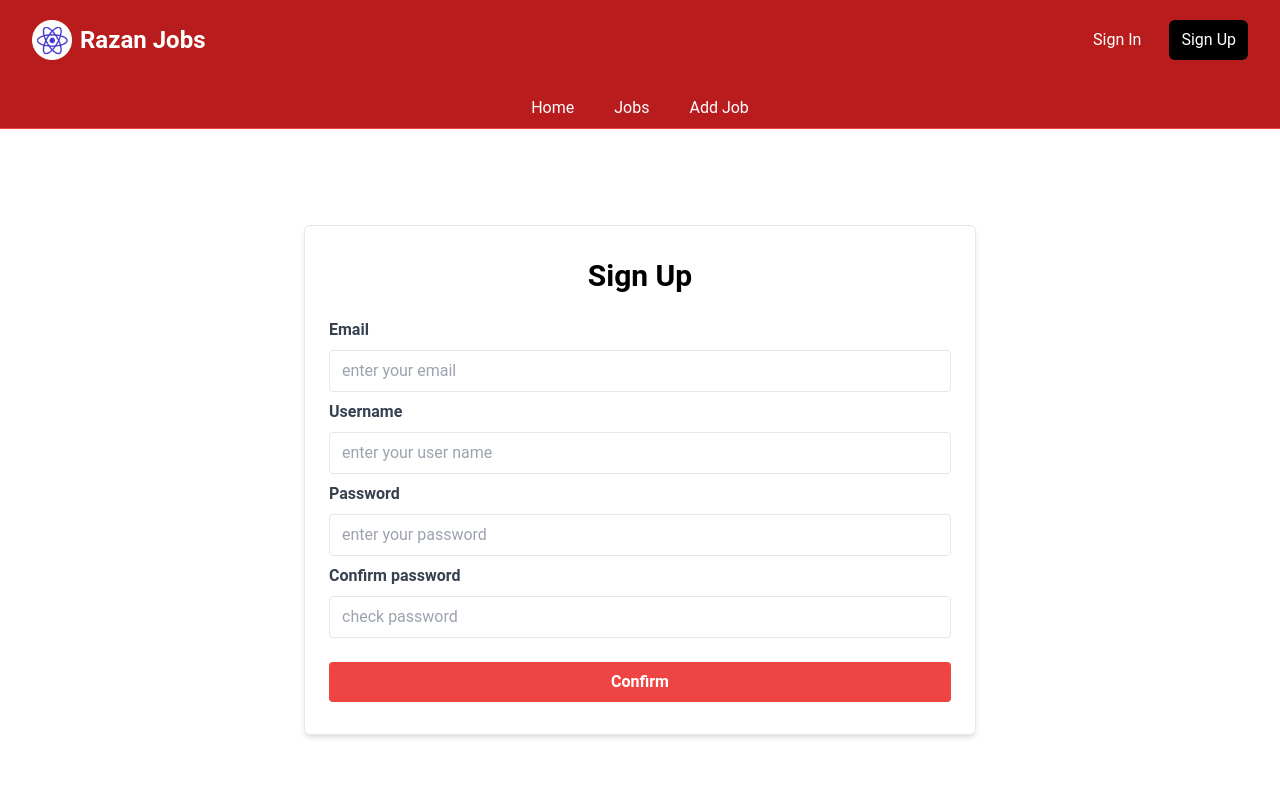
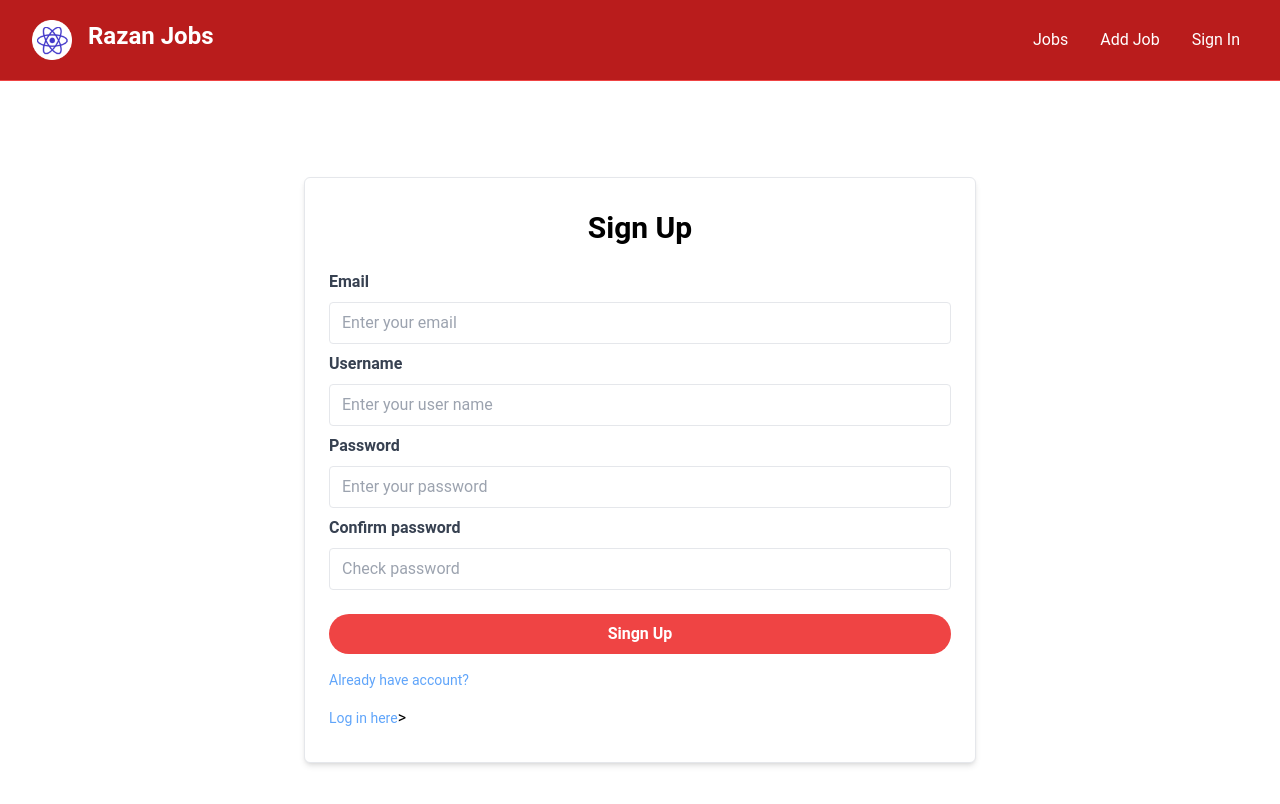
Before and after one commit to RazanShamin/Jobs-Application-main, a React (Vite) app: page /signup in a window 1280 px wide. Shown: the top 804 px of the page. Built offline with nearby package versions, Linux system fonts and the light colour scheme.

Commit message:
restyling

```diff
--- a/package.json
+++ b/package.json
@@ -10,11 +10,12 @@
     "preview": "vite preview"
   },
   "dependencies": {
+    "axios": "^1.11.0",
     "json-server": "^1.0.0-beta.3",
     "react": "^18.3.1",
     "react-dom": "^18.3.1",
     "react-hook-form": "^7.62.0",
-    "react-icons": "^5.3.0",
+    "react-icons": "^5.5.0",
     "react-router-dom": "^6.28.0",
     "react-spinner": "^0.2.7",
     "react-spinners": "^0.14.1",
--- a/src/components/Hero.jsx
+++ b/src/components/Hero.jsx
@@ -1,6 +1,31 @@
 import React from "react";
+import { useState } from "react";
+import axios from "axios";
 
 const Hero = () => {
+  const[responseMessage,setResponseMessage]=useState("");
+  // const b =async()=>{
+  //   try {
+  //     const res = await axios.get("https://jobs-application-backend.vercel.app/api/hello");
+  //     setResponseMessage(res.data.message);
+  //   } catch (err) {
+  //     console.error("Error fetching data:", err);
+  //     setResponseMessage("Failed to fetch message.");
+  //   }
+  // };
+  const b =async()=>{
+    try {
+      const res = await fetch("https://jobs-application-backend.vercel.app/api/hello");
+      if (!res.ok) {
+        throw new Error("Network response was not ok");
+      }
+      const data = await res.json();
+      setResponseMessage(data.message);
+    } catch (err) {
+      console.error("Error fetching data:", err);
+      setResponseMessage("Failed to fetch message.");
+    }
+  };
   return (
     <section className="bg-red-700 py-20 mb-4">
       <div className="max-w-7xl mx-auto px-4 sm:px-6 lg:px-8 flex flex-col items-center">
@@ -8,11 +33,22 @@ const Hero = () => {
           <h1 className="text-4xl font-extrabold text-white sm:text-5xl md:text-6xl">
             Become a React Dev
           </h1>
-          <p className="my-4 text-xl text-white">
+          <p className="my-4  text-xl text-white">
             Find the React job that fits your skills and needs
           </p>
-        </div>
+          <div className="flex flex-col sm:flex-row sm:ml-[130px] items-start sm:items-center space-y-2 sm:space-y-0 sm:space-x-4">
+        <p className="text-white text-sm  "> {responseMessage|| "Click the button"}</p>
+        <button onClick={b} className="bg-white text-red-700 text-sm   px-3 py-1 rounded-lg">
+          Send request
+        </button>
       </div>
+
+      </div>
+
+      </div>
+
+
+
     </section>
   );
 };
--- a/src/components/Navbar.jsx
+++ b/src/components/Navbar.jsx
@@ -1,77 +1,74 @@
 import React, { useState } from "react";
-import { NavLink } from "react-router-dom";
+import { Link, NavLink } from "react-router-dom";
 import logo from "../assets/logo.png";
 
 const Navbar = () => {
   const [menuOpen, setMenuOpen] = useState(false);
 
   const navLinks = [
-    { to: "/", label: "Home" },
-    { to: "/jobs", label: "Jobs" },
+
+    { to: "/jobs",  label: "Jobs" },
     { to: "/add-job", label: "Add Job" },
+    { to: "/signin", label: "Sign In" },
+    // { to: "/signup", label: "Sign Up" },
   ];
 
-  const authLinks = [
-    { to: "/signin", label: "Sign In" },
-    { to: "/signup", label: "Sign Up" },
-  ];
+
 
   const linkClass = ({ isActive }) =>
     isActive
-      ? "text-white bg-black hover:bg-gray-900 rounded-md px-3 py-2 block"
-      : "text-white hover:bg-gray-900 rounded-md px-3 py-2 block";
+      ? "text-white bg-red-900 hover:bg-red-600 rounded-md px-3 py-2 block "
+      : "text-white hover:bg-red-500 rounded-md px-2 py-2 block ";
 
   return (
-    <nav className="bg-red-700 border-b border-red-500">
-      <div className="max-w-7xl mx-auto px-4 sm:px-6 lg:px-8">
+    <nav className="bg-red-700 border-b border-red-500 relative">
+      <div className="max-w-7xl mx-auto   px-4 sm:px-6 lg:px-8 flex  justify-between  ">
 
 
-        <div className="flex justify-between items-center h-20">
 
-          <a href="/" className="flex items-center">
+        <div className="flex items-center  h-20">
+
+          <div   className="flex  ">
             <img src={logo} alt="Logo" className="h-10 w-auto" />
-            <span className="text-white text-2xl font-bold ml-2 hidden md:block">
+            <Link to ="/"   className="text-white text-2xl font-bold ml-4  md:block">
               Razan Jobs
-            </span>
-          </a>
+            </Link>
+          </div>
+         </div>
 
-          <div className="hidden md:flex space-x-4">
-            {authLinks.map((link) => (
-              <NavLink key={link.to} to={link.to} className={linkClass}>
-                {link.label}
-              </NavLink>
-            ))}
-          </div>
-
-
-          <div className="md:hidden">
+          <div className="md:hidden my-auto ">
             <button
               onClick={() => setMenuOpen(!menuOpen)}
-              className="text-white text-3xl focus:outline-none"
+              className="text-white  text-3xl fixed top-4 right-4 z-50 focus:outline-none"
               aria-label="Toggle menu"
             >
               {menuOpen ? "✖" : "☰"}
             </button>
           </div>
-        </div>
 
 
-        <div className="hidden md:flex justify-center mt-2 space-x-4">
+
+        < div className="hidden m-auto md:flex mr-0 space-x-4 ">
           {navLinks.map((link) => (
-            <NavLink key={link.to} to={link.to} className={linkClass}>
+            <NavLink  key={link.to} to={link.to} className={linkClass}>
               {link.label}
             </NavLink>
           ))}
         </div>
 
 
+
         {menuOpen && (
-          <div className="md:hidden bg-red-700 px-4 pb-4 space-y-4">
-            <div className="flex flex-col items-end space-y-1">
-              {[...authLinks, ...navLinks].map((link) => (
-                <NavLink key={link.to} to={link.to} className={linkClass}>
+          <div className="  md:hidden absolute top-10 right-10 rounded-md shadow-lg  bg-red-600 px-4 pb-4 z-50 space-y-4">
+            <div className=" items-end space-y-1">
+              <Link to="/" className="fixed text-white text-2xl font-bold"> </Link>
+              {navLinks.map((link) => (
+                <NavLink key={link.to} to={link.to} onClick={()=> setMenuOpen(!menuOpen)} className={linkClass}>
                   {link.label}
                 </NavLink>
+
+
+
               ))}
             </div>
           </div>
--- a/src/pages/AddJobPage.jsx
+++ b/src/pages/AddJobPage.jsx
@@ -243,7 +243,7 @@ const AddJobPage = ({ addNewJob }) => {
               />
 
             </div>
-             <button className="text-sm text-red-500 outline:none hover:text-red-900 font-light focus:outline-none focus:ring-2 focus:ring-red-500 ml-auto block mb-3"
+             <button className="text-sm text-red-500 outline:none hover:text-red-700 font-light focus:outline-none focus:ring-0  ml-auto block mb-3"
              type="button"
              onClick={resetForm}>
               Clear Form
@@ -251,7 +251,7 @@ const AddJobPage = ({ addNewJob }) => {
 
             <div>
               <button
-                className="bg-red-500 hover:bg-red-600 text-white font-bold py-2 px-4 rounded-full w-full focus:outline-none focus:shadow-outline"
+                className="bg-red-500 hover:bg-red-600 text-white font-bold py-2 px-4 rounded-full w-full   outline-none "
                 type="submit"
               >
                 Add Job
--- a/src/pages/SignInPage.jsx
+++ b/src/pages/SignInPage.jsx
@@ -1,6 +1,6 @@
 import React from "react"
 import { useForm } from "react-hook-form"
-import { useNavigate } from "react-router-dom";
+import { Link, useNavigate } from "react-router-dom";
 import {toast} from "react-toastify"
 
 
@@ -10,7 +10,7 @@ const SignInPage =()=>{
  const navigate= useNavigate();
 
  const onSubmit = (data) => {
-  toast.success("Done succesfully");
+  toast.success("Signed in succesfully!");
 
   return setTimeout(() => {
     navigate("/");
@@ -27,16 +27,16 @@ const SignInPage =()=>{
         <div className="bg-white px-6 py-8 mb-4 shadow-md rounded-md border m-4 md:m-0">
           <form onSubmit={handleSubmit(onSubmit)}>
             <h2 className="text-3xl text-center font-semibold mb-6">
-          sign In
+          Sign In
             </h2>
 
             {/* email */}
 
             <label className="block text-gray-700 font-bold mb-2 " >Email</label>
             <input type="email"
-            placeholder="enter your email"
+            placeholder="Enter your email"
             {...register("email", {
-              required: "Email is required",
+              required: "email is required",
               pattern: {
                 value: /^[^\s@]+@[^\s@]+\.[^\s@]+$/,
                 message: "Invalid email ",
@@ -55,12 +55,12 @@ const SignInPage =()=>{
 
             <label className="block text-gray-700 font-bold mt-4 mb-2 " >Password</label>
             <input type="password"
-            placeholder="enter password"
+            placeholder="Enter password"
             {...register("password", {
               required: "password is required",
               minLength: {
-                value: 10,
-                message: "Password must be at least 10 characters",
+                value: 8,
+                message: "Password must be at least 8 characters",
               },
             })}
             className="border rounded w-full py-2 px-3"/>
@@ -73,11 +73,13 @@ const SignInPage =()=>{
 
          <button type="submit"
             disabled={!isValid }
-            className={`w-full py-2 px-4 mt-6 rounded text-white font-bold ${
-              !isValid  ? "bg-red-500 hover:bg-red-600 cursor-not-allowed"   :" bg-red-500 hover:bg-red-600 cursor-pointer " }`}>
-                Confirm
+            className={`w-full py-2 px-4 mt-6 rounded-full text-white font-bold ${
+              !isValid  ? "bg-red-500 hover:bg-red-400 cursor-pointer "   :" bg-red-500 hover:bg-red-600  cursor-pointer " }`}>
+               Sign In
              </button>
-
+            <Link to="/signup" className="text-sm text-blue-400">
+            I don't have account !
+            </Link>
             </form>
             </div>
 
--- a/src/pages/SignUpPage.jsx
+++ b/src/pages/SignUpPage.jsx
@@ -1,6 +1,6 @@
 import React from "react";
 import {useForm} from "react-hook-form"
-import { useNavigate } from "react-router-dom";
+import {Link, useNavigate } from "react-router-dom";
 import {toast} from "react-toastify"
 const SignUpPage =()=>{
     const{register,handleSubmit ,watch,formState:{errors,isValid}}=useForm({mode: "onChange"})
@@ -8,7 +8,7 @@ const SignUpPage =()=>{
     const navigate =useNavigate();
     const onSubmit=(data)=>{
 
-        toast.success("Done succesfully");
+        toast.success("Account created succesfully");
      return setTimeout(() => {
     navigate("/");
 
@@ -33,32 +33,32 @@ const SignUpPage =()=>{
             <label className="block text-gray-700 font-bold mb-2 ">Email</label>
             <input
             type="email"
-            placeholder="enter your email"
+            placeholder="Enter your email"
             className="border rounded w-full py-2 px-3"
             {...register("signupemail" ,{required: "email is required",
             pattern:{
                 value: /^[^\s@]+@[^\s@]+\.[^\s@]+$/,
-                message:"email is invalid "
+                message:"Email is invalid "
 
             },
         })}
 
 
              />
-{errors.signupemail && (<p className="text-red-500 text-sm mt-2">
-    {errors.signupemail.message}</p>)}
+           {errors.signupemail && (<p className="text-red-500 text-sm mt-2">
+                   {errors.signupemail.message}</p>)}
 
              {/* username */}
             <label className="block text-gray-700 font-bold mb-2 mt-2">Username</label>
             <input
             type="text"
-            placeholder="enter your user name "
+            placeholder="Enter your user name "
             className="border rounded w-full py-2 px-3"
             {...register("username" ,
             {required: "username is required",
             minLength :{
                 value:4,
-                message:"username must be at least 4 characters"
+                message:"Username must be at least 4 characters"
 
             },
         })}
@@ -71,12 +71,12 @@ const SignUpPage =()=>{
             <label className="block text-gray-700 font-bold mb-2 mt-2">Password</label>
             <input
             type="password"
-            placeholder="enter your password "
+            placeholder="Enter your password "
             className="border rounded w-full py-2 px-3"
             {...register("password" ,{required: "password is required",
             minLength :{
-                value: 4 ,
-                message:"password must be at least 10 characters"
+                value: 8 ,
+                message:"Password must be at least 8 characters"
 
             },
         })}
@@ -88,12 +88,12 @@ const SignUpPage =()=>{
             <label className="block text-gray-700 font-bold mb-2 mt-2 ">Confirm password</label>
             <input
             type="password"
-            placeholder="check password "
+            placeholder="Check password "
             className="border rounded w-full py-2 px-3"
             {...register("confirmpassword" ,
             {required: "password is required",
            validate:(value)=>{
-          return  value === watch("password")|| "password does not match "
+          return  value === watch("password")|| "Password does not match "
            }
 
         },
@@ -106,12 +106,16 @@ const SignUpPage =()=>{
 
              <button type="submit"
             disabled={!isValid }
-            className={`w-full py-2 px-4 mt-6 rounded text-white font-bold ${
-              !isValid  ? "bg-red-500 hover:bg-red-600 cursor-not-allowed"   :" bg-red-500 hover:bg-red-600 cursor-pointer "
+            className={`w-full py-2 px-4 mt-6 rounded-full text-white font-bold ${
+              !isValid  ? "bg-red-500 hover:bg-red-400 cursor-pointer "   :" bg-red-500 hover:bg-red-600 cursor-pointer "
           }`}>
-                Confirm
+              Singn Up
              </button>
 
+             <p className="text-sm text-blue-400 my-4">
+                Already have account?
+             </p>
+             <Link to ="/signin" className="text-sm text-blue-400"> Log in here</Link>>
 
         </form>
     </div>
```
Also changed, not shown: src/App.jsx (+11 -2 lines), src/pages/JobPage.jsx (+7 -2 lines), vite.config.js (line endings or trailing spaces), 1 other file (tests, documents, lock files or other folders).
